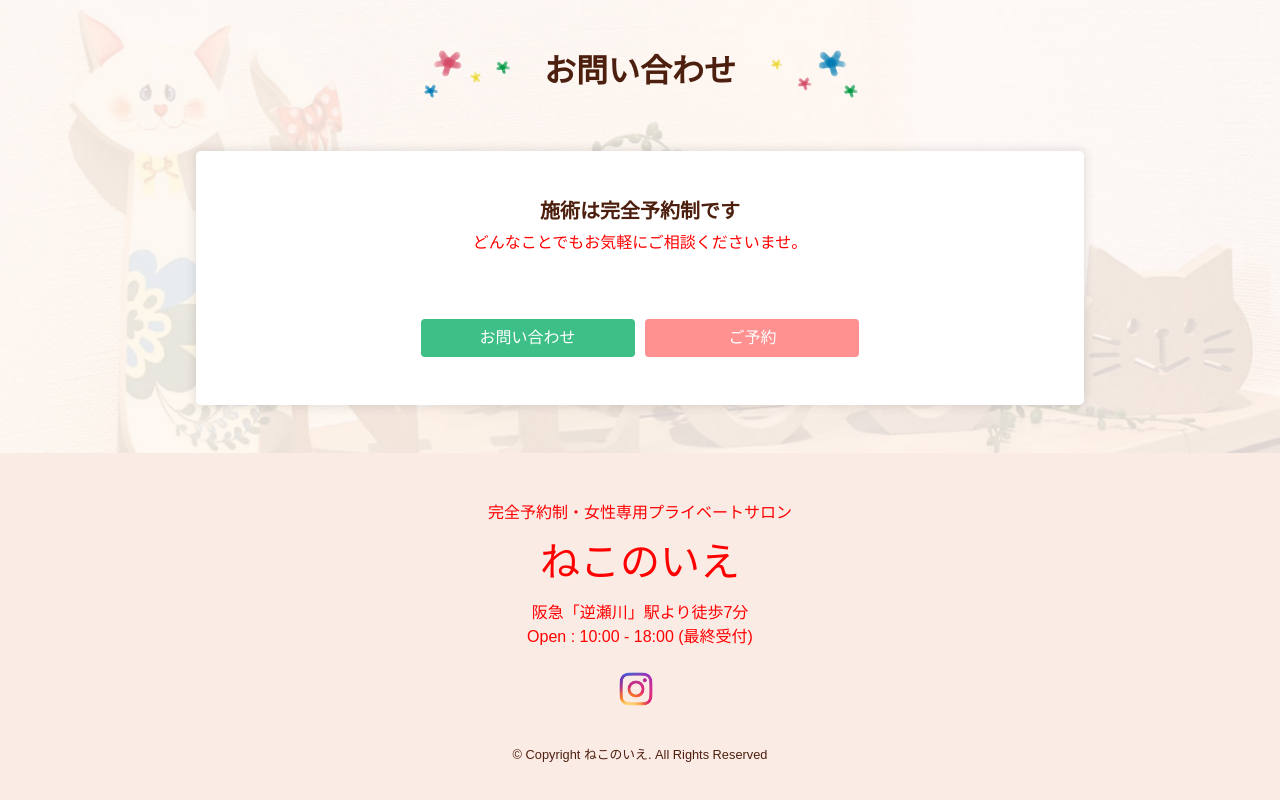
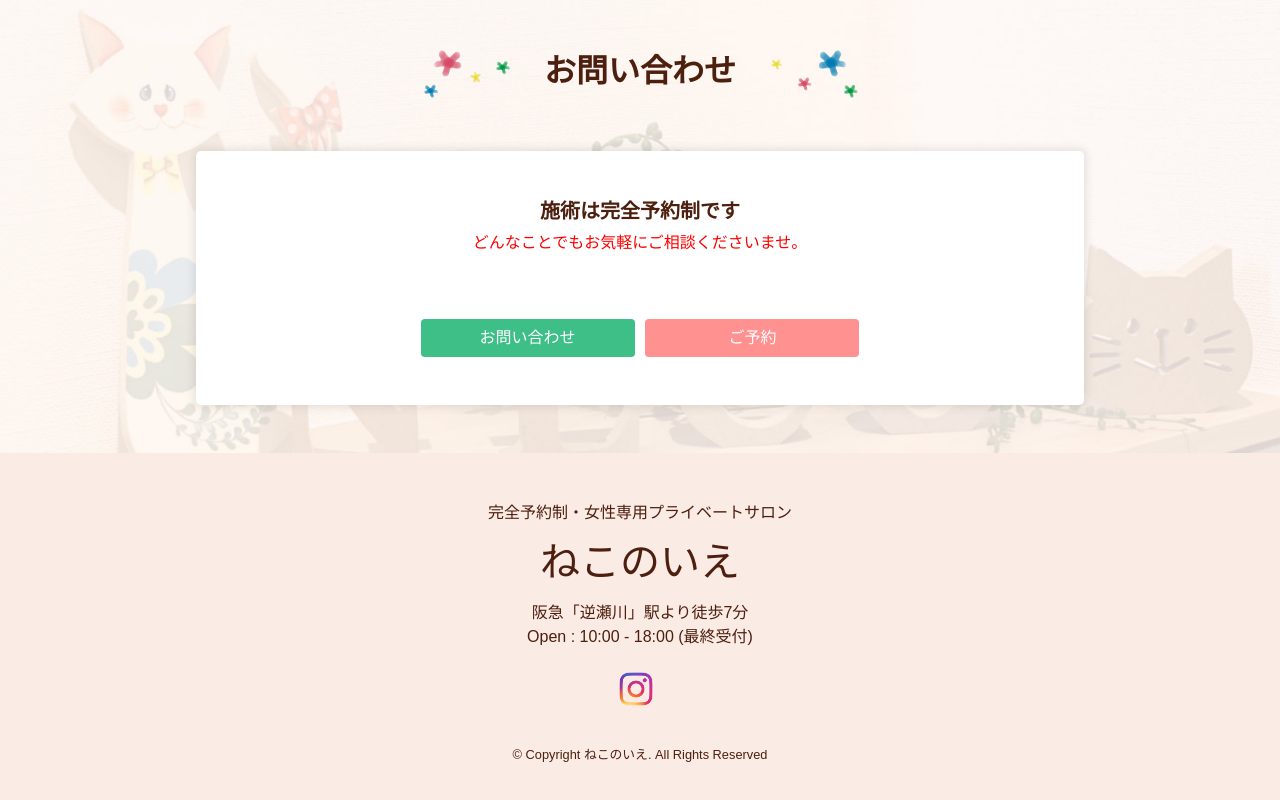
Before and after one commit to phototaxis22/metech, a plain HTML site: page index.html in a window 1280 px wide. Shown: the part 2268-3068 px from the top of the page. Drawn offline with nearby package versions, Linux system fonts and the light colour scheme; files whose address does not match are found by name; a web font is replaced by a local one.

Commit message:
footerのパーツ化

```diff
--- a/index.html
+++ b/index.html
@@ -159,20 +159,7 @@
 		</section>
 
   </main>
-  <footer id="footer" class="py-5">
-	  <div class="container">
-				<div class="text-center"><p>完全予約制・女性専用プライベートサロン</p>
-										 <p class="my-2 lead logoname">ねこのいえ</p>
-								   		 <p>阪急「逆瀬川」駅より徒歩7分<br>Open : 10:00 - 18:00 (最終受付)</p>
-				</div>
-
-			<div class="text-center mt-3">
-				<p><a href="https://www.instagram.com/neco_no_ie/" target="_blank"><img src="images/IG_Glyph_Fill.png" class="deco1" alt="instagram_icon"></a></p>
-			</div>
-
-		  <div class="copyright text-center">&copy; Copyright <span>ねこのいえ</span>. All Rights Reserved</div>
-	  </div>
- </footer>
+  <footer id="footer" class="py-5"></footer>
 
 
     <!-- Optional JavaScript -->
--- a/js/test.js
+++ b/js/test.js
@@ -8,6 +8,11 @@ $(function(){
 
     });
 
+    $(function(){
+        $("#footer").load("https://phototaxis22.github.io/metech/templates/footer.html");
+
+        });
+
     $(document).ready(function(){
         $("p").css("color", "red");
         });
--- /dev/null
+++ b/templates/footer.html
@@ -0,0 +1,12 @@
+<div class="container">
+  <div class="text-center"><p>完全予約制・女性専用プライベートサロン</p>
+    <p class="my-2 lead logoname">ねこのいえ</p>
+    <p>阪急「逆瀬川」駅より徒歩7分<br>Open : 10:00 - 18:00 (最終受付)</p>
+  </div>
+
+  <div class="text-center mt-3">
+    <p><a href="https://www.instagram.com/neco_no_ie/" target="_blank"><img src="images/IG_Glyph_Fill.png" class="deco1" alt="instagram_icon"></a></p>
+  </div>
+
+  <div class="copyright text-center">&copy; Copyright <span>ねこのいえ</span>. All Rights Reserved</div>
+</div>
```
